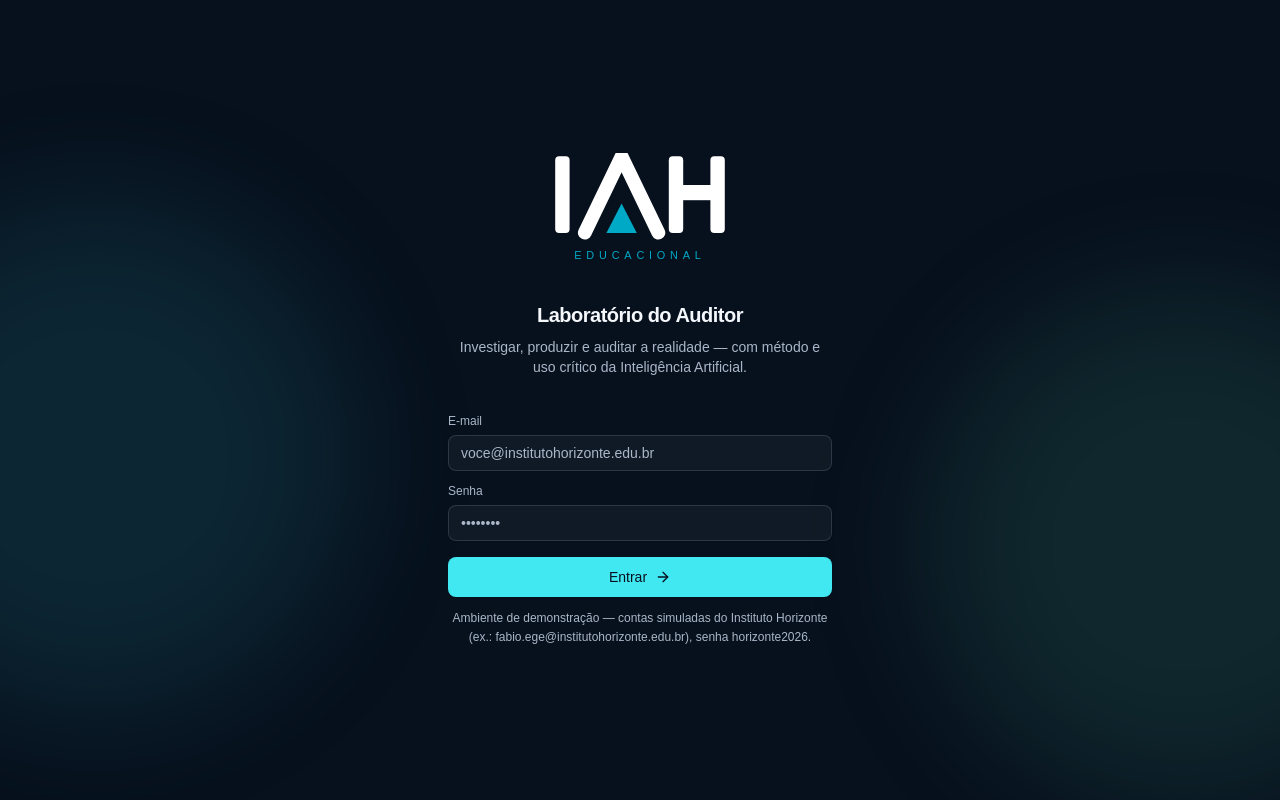
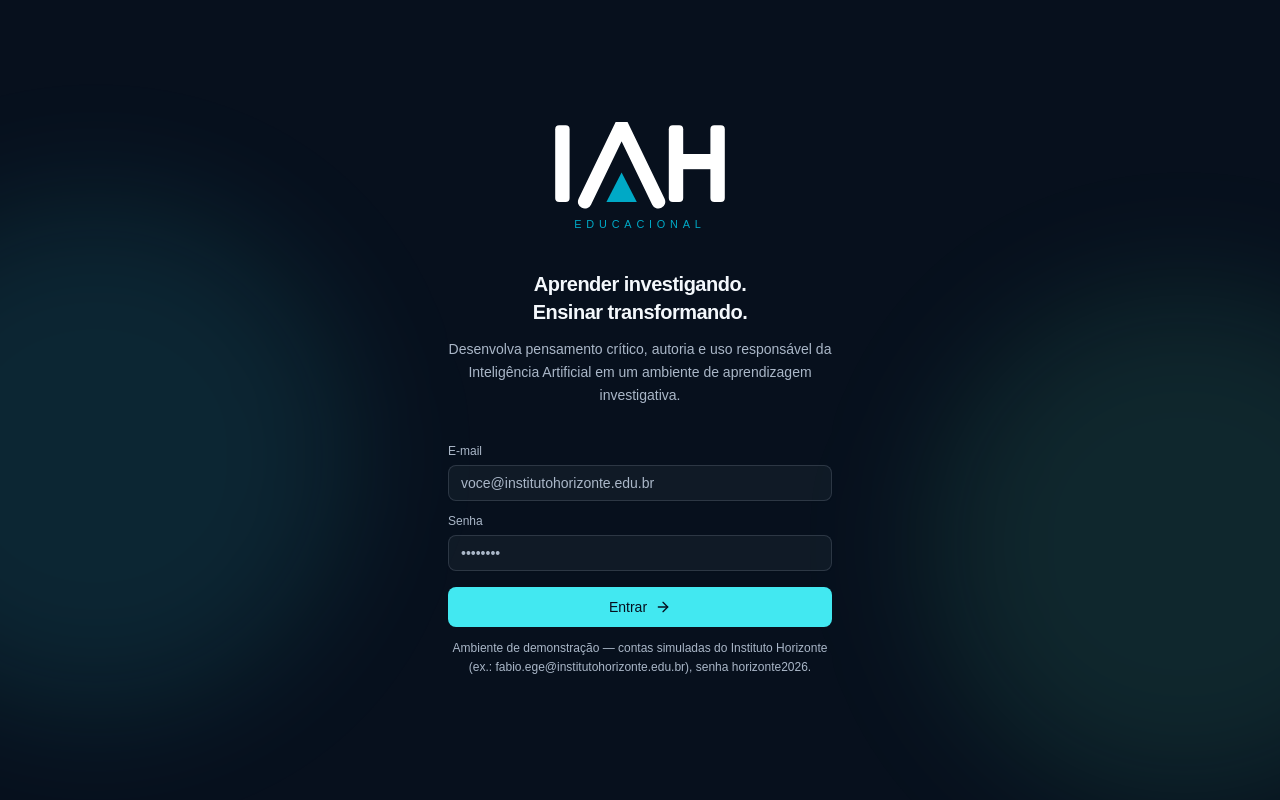
Before and after one commit to profabioege/iah-platform, a Next.js app in the folder app/: page /entrar in a window 1280 px wide. Built offline with nearby package versions, Linux system fonts and the light colour scheme; no server answers.

Commit message:
Atualiza copy do hero da tela de login
Novo titulo/subtitulo (Aprender investigando. Ensinar transformando.)
para a apresentacao institucional.

```diff
--- a/app/src/app/entrar/page.tsx
+++ b/app/src/app/entrar/page.tsx
@@ -67,13 +67,15 @@ export default async function EntrarPage({
       <main className="relative flex w-full max-w-sm flex-col items-center gap-9 text-center">
         <Logo variant="dark" wordmark className="h-28 w-auto" />
 
-        <div className="flex flex-col gap-2">
+        <div className="flex flex-col gap-3">
           <h1 className="text-xl font-semibold tracking-tight">
-            Laboratório do Auditor
+            <span className="block">Aprender investigando.</span>
+            <span className="block">Ensinar transformando.</span>
           </h1>
-          <p className="text-sm text-muted-foreground">
-            Investigar, produzir e auditar a realidade — com método e uso
-            crítico da Inteligência Artificial.
+          <p className="text-sm leading-relaxed text-muted-foreground">
+            Desenvolva pensamento crítico, autoria e uso responsável da
+            Inteligência Artificial em um ambiente de aprendizagem
+            investigativa.
           </p>
         </div>
 
```
